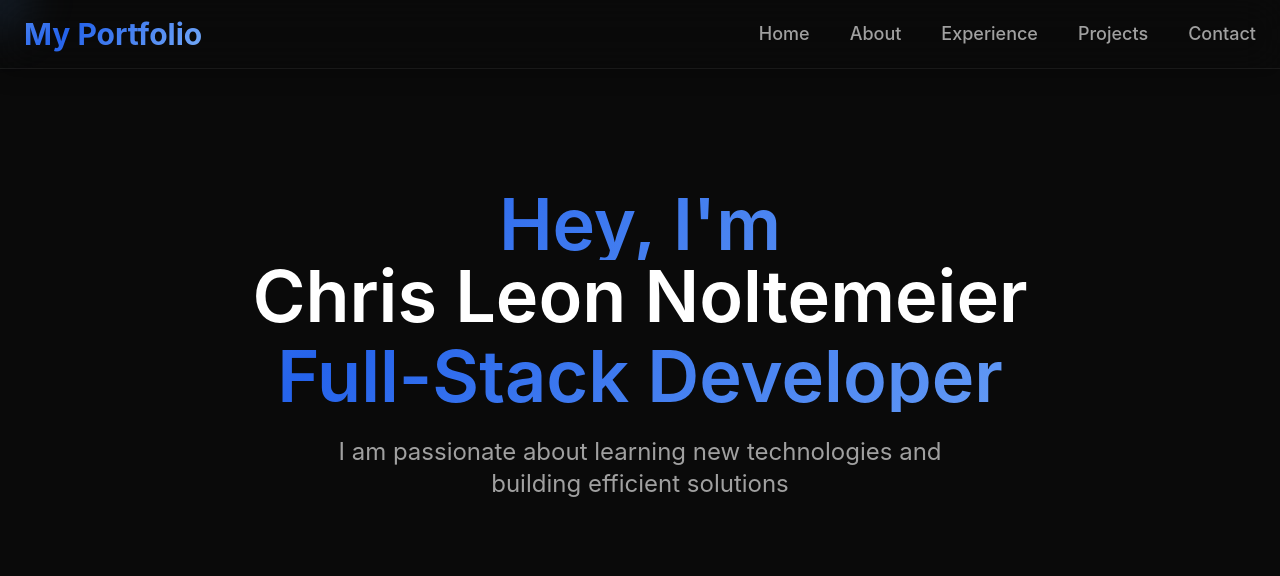
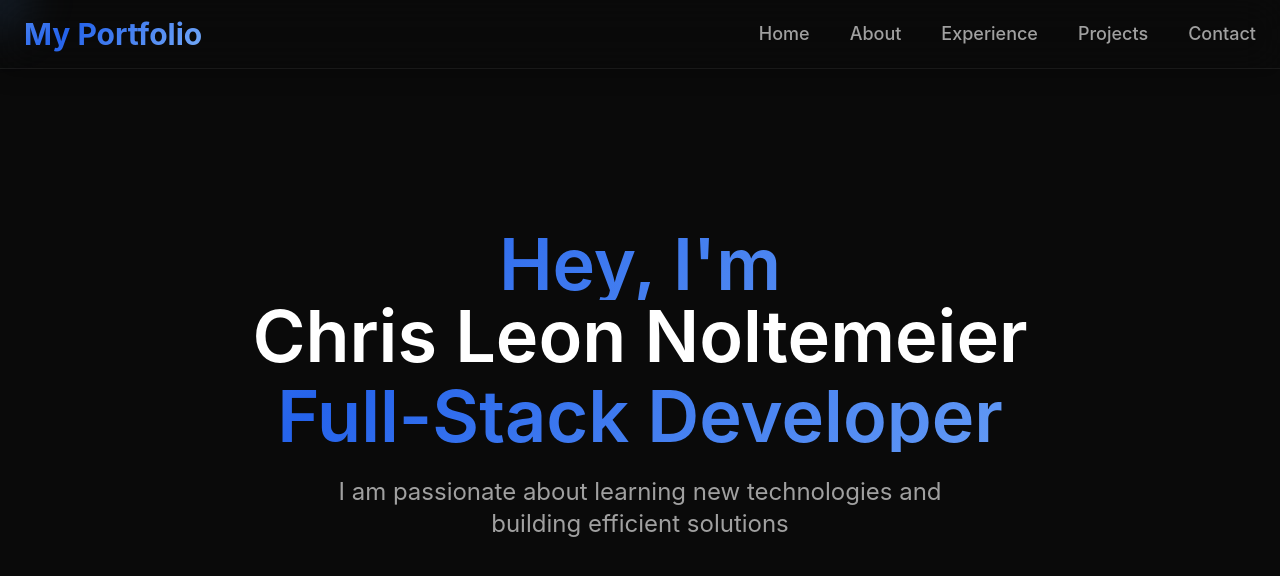
Before and after one commit to chrisnltr/portfolio, a Nuxt app: page / in a window 1280 px wide. Shown: the top 576 px of the page. Built offline with nearby package versions, Linux system fonts and the light colour scheme.

Commit message:
refactor: adjust section margins and improve layout for better visual flow

```diff
--- a/app.vue
+++ b/app.vue
@@ -108,7 +108,7 @@
          class="h-screen flex items-center justify-center animated-bg px-4"
          style="scroll-snap-align: start"
        >
-        <div class="container mx-auto text-center -mt-20">
+         <div class="container mx-auto text-center">
           <div class="animate-fade-in">
             <h1
               class="text-4xl md:text-6xl lg:text-7xl font-bold gradient-text animate-slide-up"
@@ -371,7 +371,7 @@
           >
                          <div class="flex flex-col h-full justify-start">
                <h2
-                class="text-3xl md:text-4xl lg:text-5xl font-bold gradient-text animate-slide-up text-center mb-6 md:mb-8"
+                 class="text-3xl md:text-4xl lg:text-5xl font-bold gradient-text animate-slide-up text-center mb-6 md:mb-8 mt-28"
                >
                  My Projects
                </h2>
@@ -429,7 +429,7 @@
             </div>
 
             <div
-              class="bg-background-secondary border border-border-primary rounded-xl p-4 md:p-6 h-full flex flex-col justify-start"
+              class="bg-background-secondary border border-border-primary rounded-xl p-4 md:p-6 h-full flex flex-col justify-start mt-8"
             >
               <div class="animate-fade-in flex flex-col justify-start h-full">
                 <div
```
Lines whose indentation alone changed are shown as unchanged.
